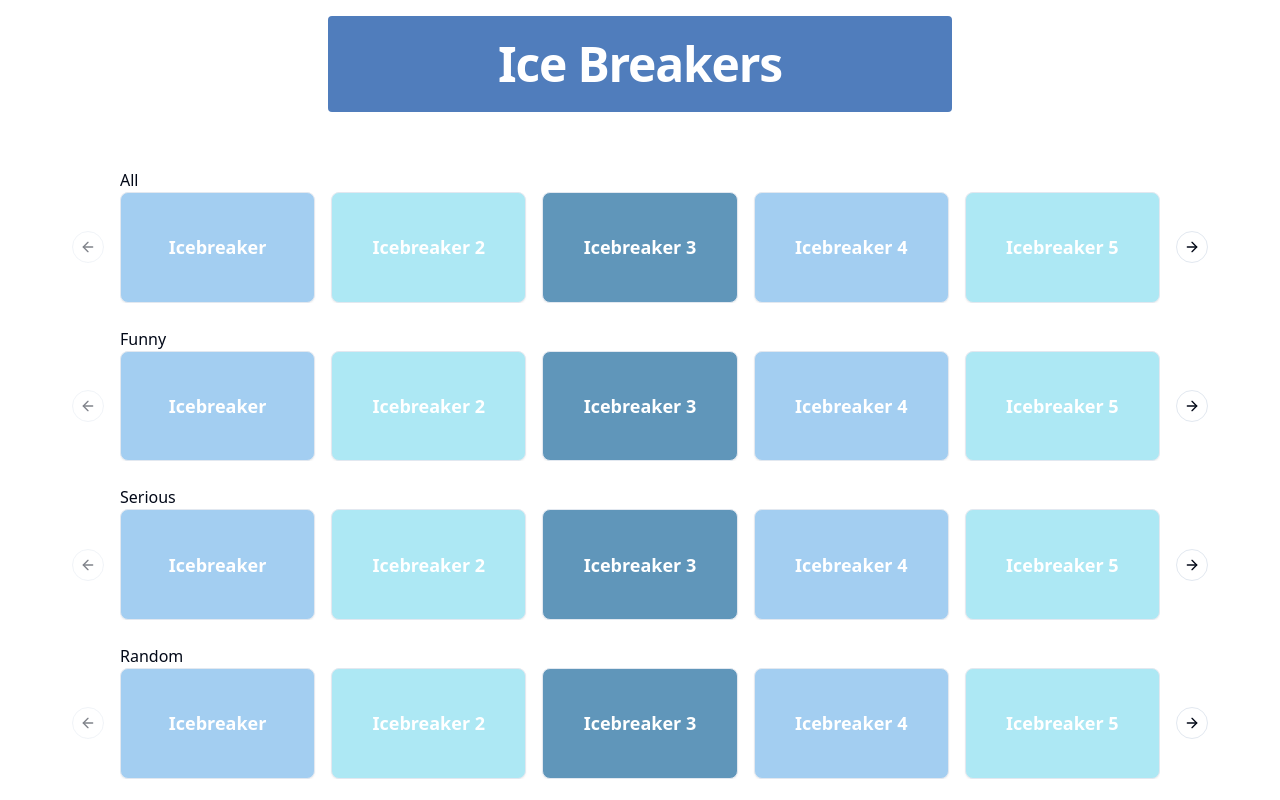
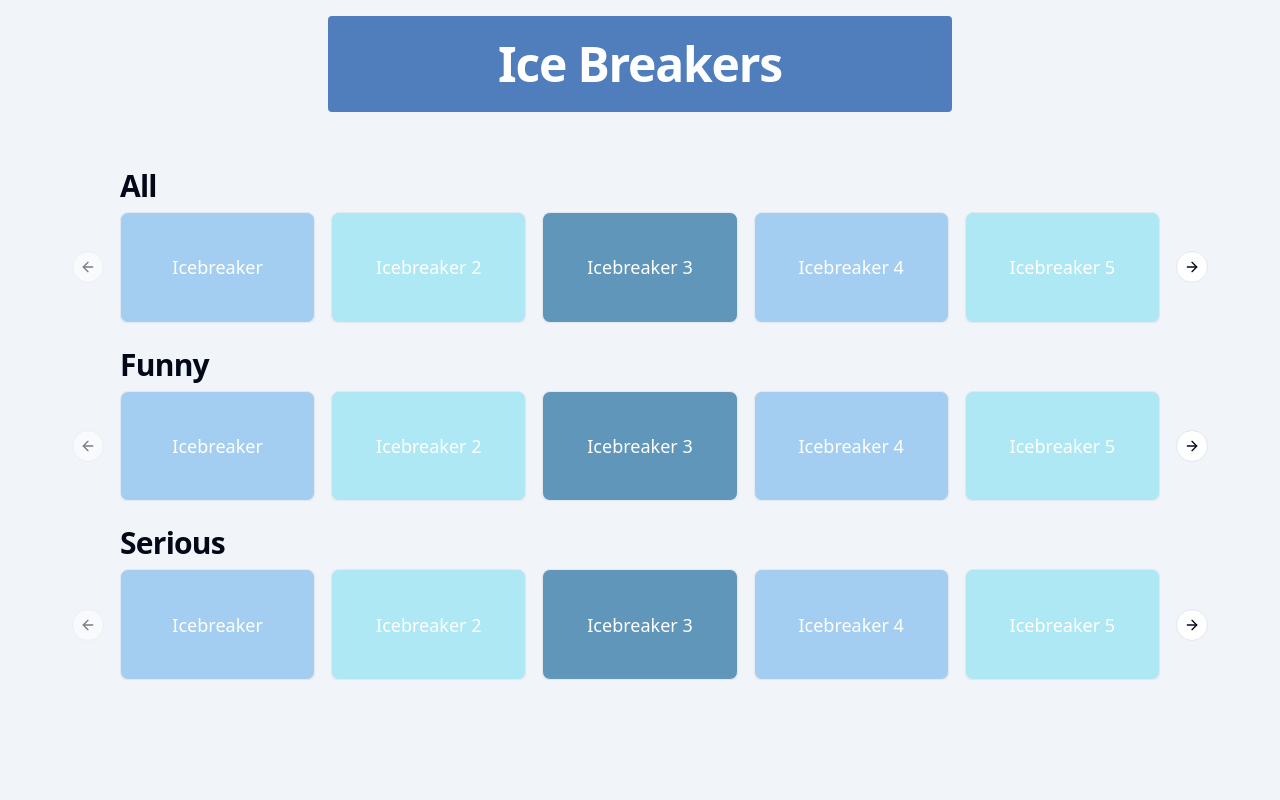
Before and after one commit to Brattetveit/Ice-breakers, a React (Vite) app in the folder client/: page / in a window 1280 px wide. Built offline with nearby package versions, Linux system fonts and the light colour scheme; no server answers.

Commit message:
category title

```diff
--- /dev/null
+++ b/client/src/components/typography/H2.tsx
@@ -0,0 +1,9 @@
+import { PropsWithChildren } from "react";
+
+export const H2 = ({ children }: PropsWithChildren) => {
+  return (
+    <h2 className="scroll-m-20 pb-2 text-3xl font-semibold tracking-tight first:mt-0">
+      {children}
+    </h2>
+  );
+};
--- a/client/src/pages/Home.tsx
+++ b/client/src/pages/Home.tsx
@@ -1,4 +1,5 @@
 import { H1 } from "@/components/typography/H1";
+import { H2 } from "@/components/typography/H2";
 import { Card, CardContent } from "@/components/ui/card";
 import {
   Carousel,
@@ -13,7 +14,7 @@ import { useEffect } from "react";
 
 const CAROUSEL_COLORS = ["#A3CEF1", "#ADE8F4", "#6096BA"];
 
-const CATEGORY_NAMES = ["All", "Funny", "Serious", "Random"];
+const CATEGORY_NAMES = ["All", "Funny", "Serious"];
 
 export const Home = () => {
   // eslint-disable-next-line @typescript-eslint/no-unused-vars
@@ -54,7 +55,7 @@ export const Home = () => {
   ];
 
   return (
-    <div className="flex min-h-screen w-full flex-col items-center gap-14 p-4">
+    <div className="flex min-h-screen w-full flex-col items-center gap-14 bg-slate-100 p-4">
       <div className="flex w-1/2 justify-center rounded bg-[#507DBC] p-6 text-white">
         <H1>Ice Breakers</H1>
       </div>
@@ -64,11 +65,11 @@ export const Home = () => {
         ) : (
           CATEGORY_NAMES.map((category, idx) => (
             <div key={idx}>
-              <h2>{category}</h2>
+              <H2>{category}</H2>
               <Carousel>
                 <CarouselContent>
                   {icebreakersTest.map((icebreaker, jdx) => (
-                    <CarouselItem key={jdx} className="w-14 basis-1/5">
+                    <CarouselItem key={jdx} className="basis-1/5">
                       <div className="">
                         <Card
                           style={{
@@ -77,7 +78,7 @@ export const Home = () => {
                           }}
                         >
                           <CardContent className="flex aspect-video items-center justify-center p-2">
-                            <span className="text-lg font-semibold text-white">
+                            <span className="text-lg text-white">
                               {icebreaker.name}
                             </span>
                           </CardContent>
```
